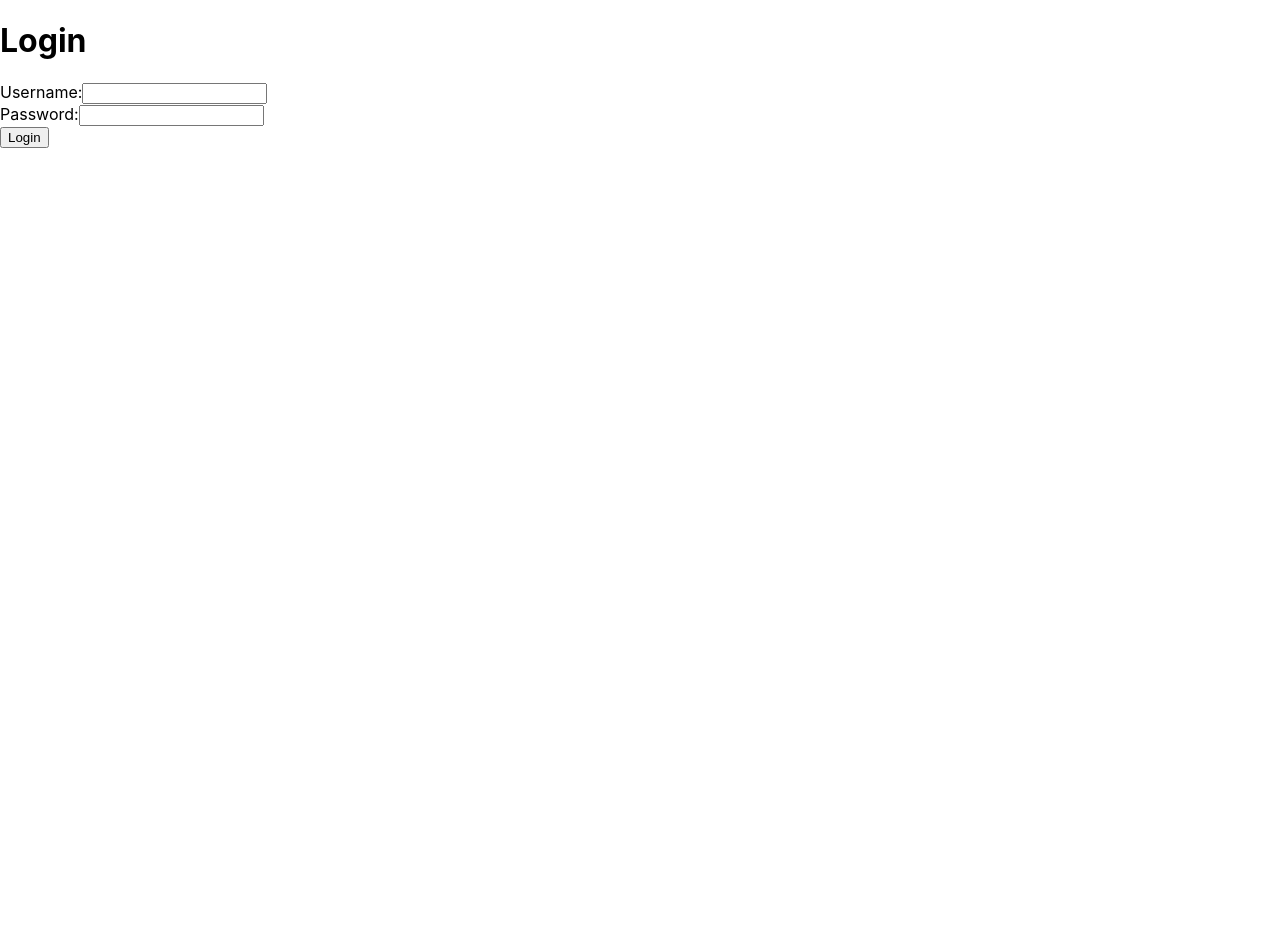
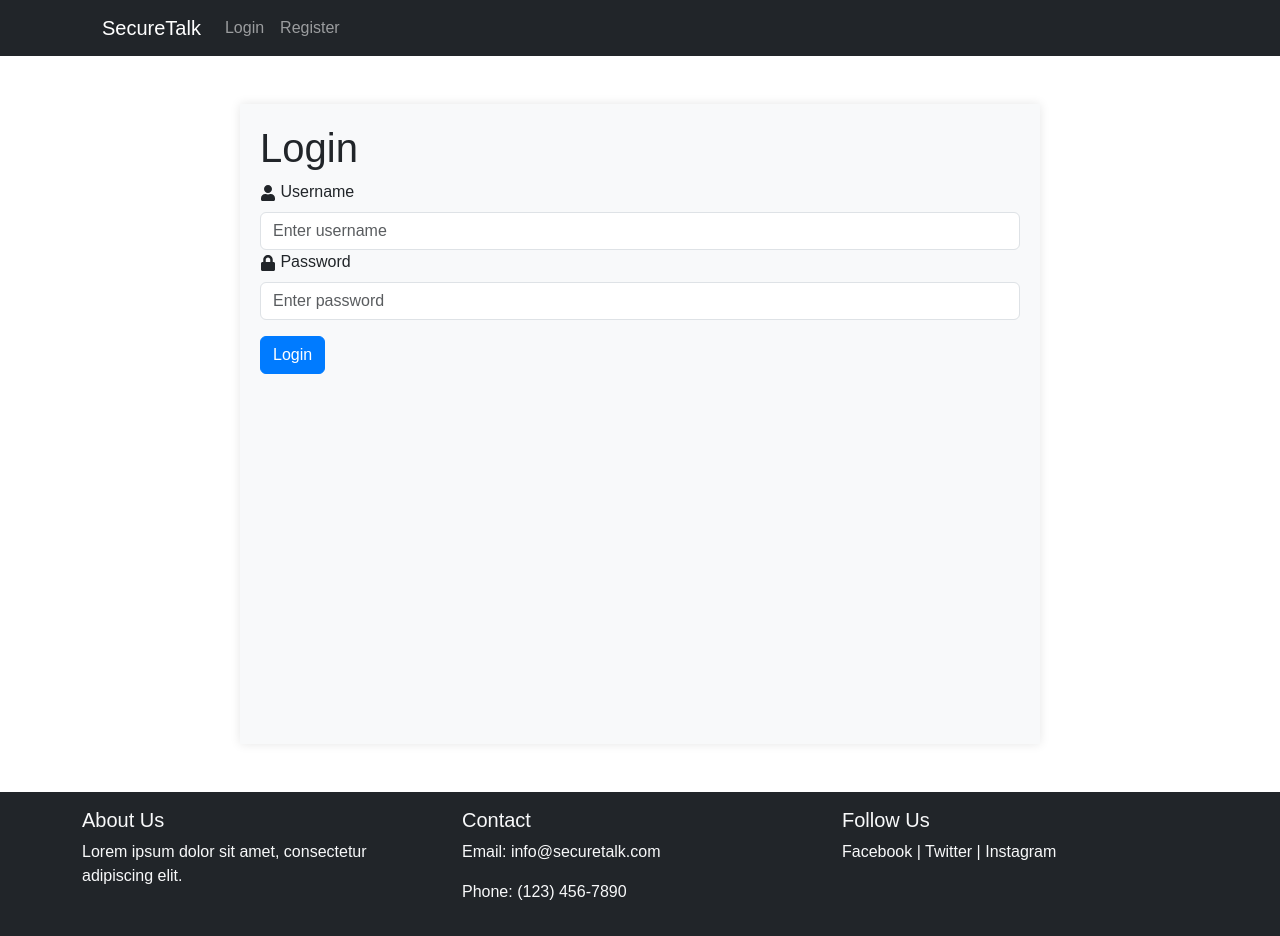
Before and after one commit to qewryy/securetalk-frontend, a React (Create React App) app: page /login in a window 1280 px wide. Before the commit the page ends 800 px from the top, so only its background shows below. Built offline with nearby package versions, Linux system fonts and the light colour scheme.

Commit message:
add bootstrap, react-bootstrap, react-icons edit Main.js, Login.js, Register.js,App.js, Navbar.js, Footer.js add index.css, Navbar.css, Footer.css, LoginPage.css, RegisterPage.css

```diff
--- a/package.json
+++ b/package.json
@@ -7,8 +7,11 @@
     "@testing-library/react": "^13.4.0",
     "@testing-library/user-event": "^13.5.0",
     "axios": "^1.7.2",
+    "bootstrap": "^5.3.3",
     "react": "^18.3.1",
+    "react-bootstrap": "^2.10.4",
     "react-dom": "^18.3.1",
+    "react-icons": "^5.2.1",
     "react-router-dom": "^6.25.1",
     "react-scripts": "5.0.1",
     "web-vitals": "^2.1.4"
--- a/src/App.js
+++ b/src/App.js
@@ -3,15 +3,19 @@ import { Routes, Route } from 'react-router-dom';
 import MainPage from './pages/MainPage';
 import LoginPage from './pages/LoginPage';
 import RegisterPage from './pages/RegisterPage';
+import Footer from './components/Footer';
+import AppNavbar from './components/Navbar';  // Navbar 컴포넌트 추가
 
 function App() {
   return (
     <div>
+      <AppNavbar />  {/* Navbar 컴포넌트 추가 */}
       <Routes>
         <Route path="/" element={<MainPage />} />
         <Route path="/login" element={<LoginPage />} />
         <Route path="/register" element={<RegisterPage />} />
       </Routes>
+      <Footer />
     </div>
   );
 }
--- /dev/null
+++ b/src/components/Footer.js
@@ -0,0 +1,28 @@
+import React from 'react';
+import { Container, Row, Col } from 'react-bootstrap';
+
+function Footer() {
+  return (
+    <footer className="bg-dark text-light py-3 mt-5">
+      <Container>
+        <Row>
+          <Col md={4}>
+            <h5>About Us</h5>
+            <p>Lorem ipsum dolor sit amet, consectetur adipiscing elit.</p>
+          </Col>
+          <Col md={4}>
+            <h5>Contact</h5>
+            <p>Email: info@securetalk.com</p>
+            <p>Phone: (123) 456-7890</p>
+          </Col>
+          <Col md={4}>
+            <h5>Follow Us</h5>
+            <p>Facebook | Twitter | Instagram</p>
+          </Col>
+        </Row>
+      </Container>
+    </footer>
+  );
+}
+
+export default Footer;
--- /dev/null
+++ b/src/components/Navbar.css
@@ -0,0 +1,4 @@
+/* Navbar.css */
+.navbar-brand {
+    margin-left: 20px; /* Left margin for logo */
+  }
--- /dev/null
+++ b/src/components/Navbar.js
@@ -0,0 +1,23 @@
+import React from 'react';
+import { Link } from 'react-router-dom';
+import { Navbar, Nav, Container } from 'react-bootstrap';
+import './Navbar.css'; // CSS 파일 임포트
+
+function AppNavbar() {
+  return (
+    <Navbar bg="dark" variant="dark" expand="lg" className="mb-3">
+      <Container>
+        <Navbar.Brand href="/" className="navbar-brand">SecureTalk</Navbar.Brand>
+        <Navbar.Toggle aria-controls="basic-navbar-nav" />
+        <Navbar.Collapse id="basic-navbar-nav">
+          <Nav className="ml-auto">
+            <Nav.Link as={Link} to="/login">Login</Nav.Link>
+            <Nav.Link as={Link} to="/register">Register</Nav.Link>
+          </Nav>
+        </Navbar.Collapse>
+      </Container>
+    </Navbar>
+  );
+}
+
+export default AppNavbar;
--- a/src/index.css
+++ b/src/index.css
@@ -1,13 +1,17 @@
+/* index.css */
 body {
-  margin: 0;
-  font-family: -apple-system, BlinkMacSystemFont, 'Segoe UI', 'Roboto', 'Oxygen',
-    'Ubuntu', 'Cantarell', 'Fira Sans', 'Droid Sans', 'Helvetica Neue',
-    sans-serif;
-  -webkit-font-smoothing: antialiased;
-  -moz-osx-font-smoothing: grayscale;
+  font-family: Arial, sans-serif;
 }
 
-code {
-  font-family: source-code-pro, Menlo, Monaco, Consolas, 'Courier New',
-    monospace;
+.container-main {
+  max-width: 800px;
+  margin: 0 auto;
+  padding: 20px;
+  background-color: #f8f9fa;
+  min-height: calc(100vh - 160px); /* Adjusted for header and footer height */
+  box-shadow: 0 0 10px rgba(0, 0, 0, 0.1);
 }
+
+.navbar-brand {
+  margin-left: 20px; /* Left margin for logo */
+}
--- a/src/index.js
+++ b/src/index.js
@@ -1,3 +1,4 @@
+import 'bootstrap/dist/css/bootstrap.min.css';
 import React from 'react';
 import ReactDOM from 'react-dom/client';
 import './index.css';
--- /dev/null
+++ b/src/pages/LoginPage.css
@@ -0,0 +1,19 @@
+/* LoginPage.css */
+.container-main {
+    max-width: 800px;
+    margin: 0 auto;
+    padding: 20px;
+    background-color: #f8f9fa;
+    min-height: calc(100vh - 160px); /* Adjusted for header and footer height */
+    box-shadow: 0 0 10px rgba(0, 0, 0, 0.1);
+  }
+
+  .login-btn {
+    background-color: #007bff;
+    border-color: #007bff;
+  }
+
+  .login-btn:hover {
+    background-color: #0056b3;
+    border-color: #0056b3;
+  }
--- a/src/pages/LoginPage.js
+++ b/src/pages/LoginPage.js
@@ -1,5 +1,8 @@
 import React, { useState } from 'react';
 import axios from 'axios';
+import { Container, Form, Button } from 'react-bootstrap';
+import { FaUser, FaLock } from 'react-icons/fa';
+import './LoginPage.css';
 
 function LoginPage() {
   const [username, setUsername] = useState('');
@@ -20,20 +23,32 @@ function LoginPage() {
   };
 
   return (
-    <div>
+    <Container className="container-main mt-5">
       <h1>Login</h1>
-      <form onSubmit={handleSubmit}>
-        <div>
-          <label>Username:</label>
-          <input type="text" value={username} onChange={(e) => setUsername(e.target.value)} />
-        </div>
-        <div>
-          <label>Password:</label>
-          <input type="password" value={password} onChange={(e) => setPassword(e.target.value)} />
-        </div>
-        <button type="submit">Login</button>
-      </form>
-    </div>
+      <Form onSubmit={handleSubmit}>
+        <Form.Group controlId="formUsername">
+          <Form.Label><FaUser /> Username</Form.Label>
+          <Form.Control
+            type="text"
+            value={username}
+            onChange={(e) => setUsername(e.target.value)}
+            placeholder="Enter username"
+          />
+        </Form.Group>
+        <Form.Group controlId="formPassword">
+          <Form.Label><FaLock /> Password</Form.Label>
+          <Form.Control
+            type="password"
+            value={password}
+            onChange={(e) => setPassword(e.target.value)}
+            placeholder="Enter password"
+          />
+        </Form.Group>
+        <Button variant="primary" type="submit" className="mt-3 login-btn">
+          Login
+        </Button>
+      </Form>
+    </Container>
   );
 }
 
--- a/src/pages/MainPage.js
+++ b/src/pages/MainPage.js
@@ -1,16 +1,15 @@
 import React from 'react';
 import { Link } from 'react-router-dom';
+import { Container, Navbar, Nav } from 'react-bootstrap';
+import '../index.css'; // Make sure to import your CSS file
 
 function MainPage() {
   return (
     <div>
-      <h1>Welcome to SecureTalk</h1>
-      <nav>
-        <ul>
-          <li><Link to="/login">Login</Link></li>
-          <li><Link to="/register">Register</Link></li>
-        </ul>
-      </nav>
+      <Container className="container-main mt-5">
+        <h1>Welcome to SecureTalk</h1>
+        <p>This is a secure community platform.</p>
+      </Container>
     </div>
   );
 }
--- /dev/null
+++ b/src/pages/RegisterPage.css
@@ -0,0 +1,19 @@
+/* RegisterPage.css */
+.container-main {
+    max-width: 800px;
+    margin: 0 auto;
+    padding: 20px;
+    background-color: #f8f9fa;
+    min-height: calc(100vh - 160px); /* Adjusted for header and footer height */
+    box-shadow: 0 0 10px rgba(0, 0, 0, 0.1);
+  }
+
+  .register-btn {
+    background-color: #28a745;
+    border-color: #28a745;
+  }
+
+  .register-btn:hover {
+    background-color: #218838;
+    border-color: #218838;
+  }
--- a/src/pages/RegisterPage.js
+++ b/src/pages/RegisterPage.js
@@ -1,5 +1,8 @@
 import React, { useState } from 'react';
 import axios from 'axios';
+import { Container, Form, Button } from 'react-bootstrap';
+import { FaUser, FaLock, FaEnvelope } from 'react-icons/fa';
+import './RegisterPage.css';
 
 function RegisterPage() {
   const [username, setUsername] = useState('');
@@ -21,24 +24,41 @@ function RegisterPage() {
   };
 
   return (
-    <div>
+    <Container className="container-main mt-5">
       <h1>Register</h1>
-      <form onSubmit={handleSubmit}>
-        <div>
-          <label>Username:</label>
-          <input type="text" value={username} onChange={(e) => setUsername(e.target.value)} />
-        </div>
-        <div>
-          <label>Password:</label>
-          <input type="password" value={password} onChange={(e) => setPassword(e.target.value)} />
-        </div>
-        <div>
-          <label>Email:</label>
-          <input type="email" value={email} onChange={(e) => setEmail(e.target.value)} />
-        </div>
-        <button type="submit">Register</button>
-      </form>
-    </div>
+      <Form onSubmit={handleSubmit}>
+        <Form.Group controlId="formUsername">
+          <Form.Label><FaUser /> Username</Form.Label>
+          <Form.Control
+            type="text"
+            value={username}
+            onChange={(e) => setUsername(e.target.value)}
+            placeholder="Enter username"
+          />
+        </Form.Group>
+        <Form.Group controlId="formPassword">
+          <Form.Label><FaLock /> Password</Form.Label>
+          <Form.Control
+            type="password"
+            value={password}
+            onChange={(e) => setPassword(e.target.value)}
+            placeholder="Enter password"
+          />
+        </Form.Group>
+        <Form.Group controlId="formEmail">
+          <Form.Label><FaEnvelope /> Email</Form.Label>
+          <Form.Control
+            type="email"
+            value={email}
+            onChange={(e) => setEmail(e.target.value)}
+            placeholder="Enter email"
+          />
+        </Form.Group>
+        <Button variant="primary" type="submit" className="mt-3 register-btn">
+          Register
+        </Button>
+      </Form>
+    </Container>
   );
 }
 
```
Also changed, not shown: 1 other file (tests, documents, lock files or other folders).
